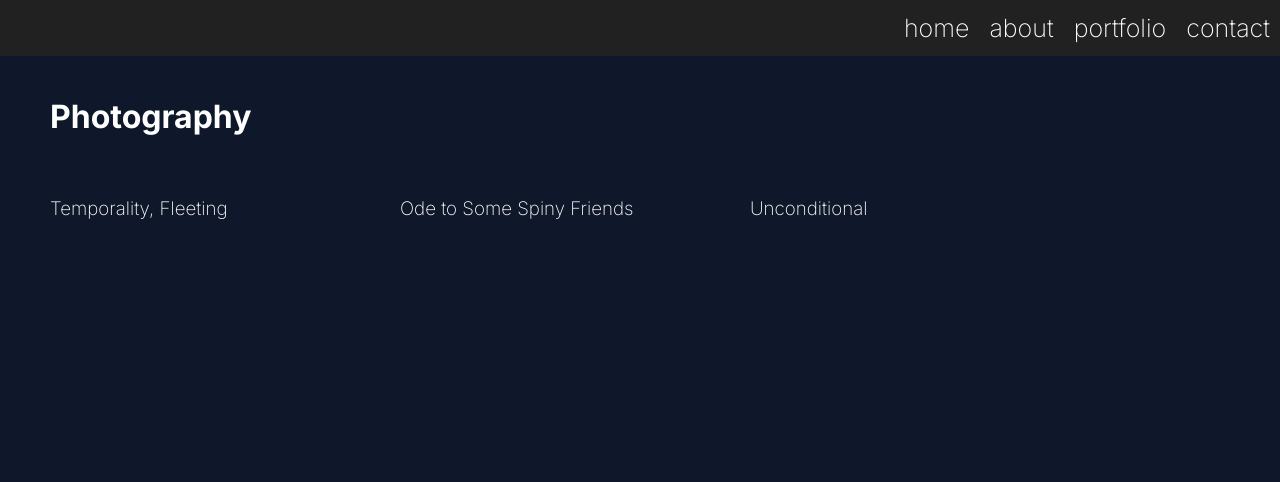
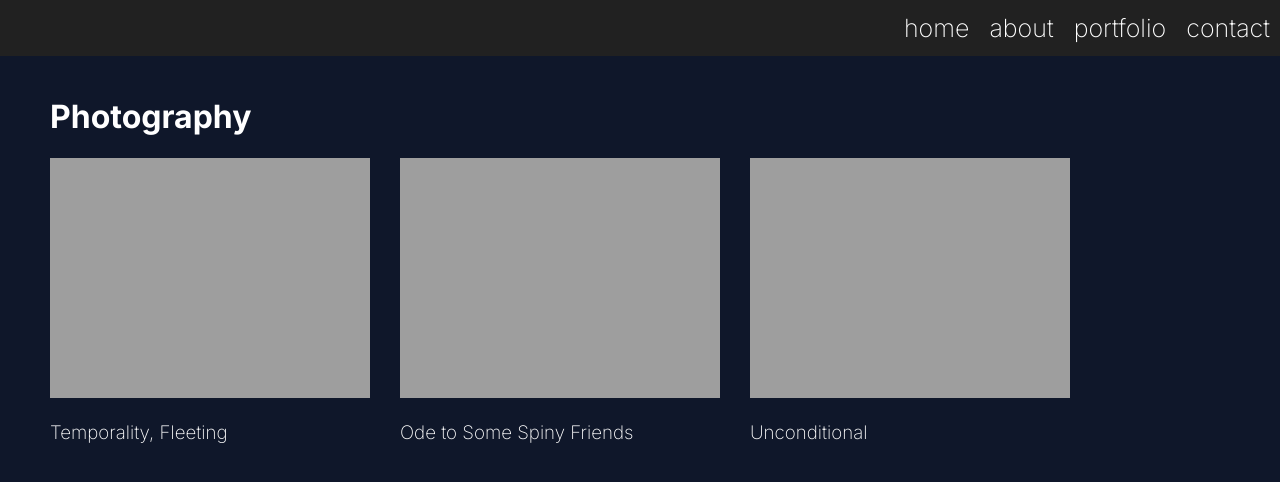
Before and after one commit to TheBenster/portfolio-bare, a plain HTML site: page photography.html in a window 1280 px wide. Drawn offline with Linux system fonts and the light colour scheme; the site is published under a folder, as on GitHub Pages, so addresses that start at the root find nothing.

Commit message:
redirect path

```diff
--- a/photography.html
+++ b/photography.html
@@ -22,15 +22,15 @@
         </div>
         <div class="images">
             <div class="image-item">
-                <img src="/src/portfolio/Temporality_Fleeting.JPG" alt="" srcset="">
+                <img src="./src/portfolio/Temporality_Fleeting.JPG" alt="" srcset="">
                 <h3>Temporality, Fleeting</h3>
             </div>
             <div class="image-item">
-                <img src="/src/portfolio/spiny.JPG" alt="" srcset="">
+                <img src="./src/portfolio/spiny.JPG" alt="" srcset="">
                 <h3>Ode to Some Spiny Friends</h3>
             </div>
             <div class="image-item">
-                <img src="/src/portfolio/unconditional.JPG" alt="" srcset="">
+                <img src="./src/portfolio/unconditional.JPG" alt="" srcset="">
                 <h3>Unconditional</h3>
             </div>
 
```
Also changed, not shown: websites.html (+3 -3 lines).
